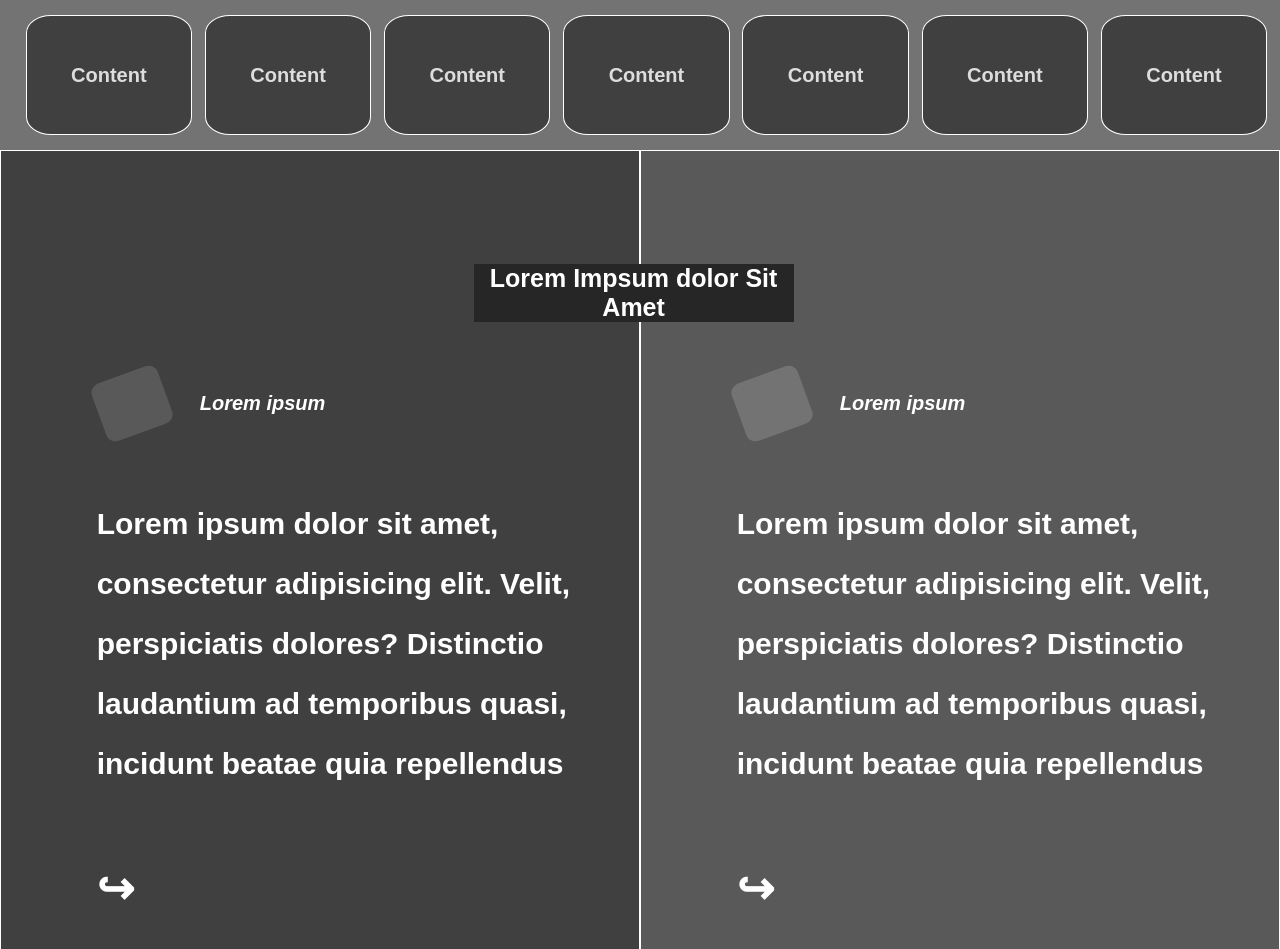
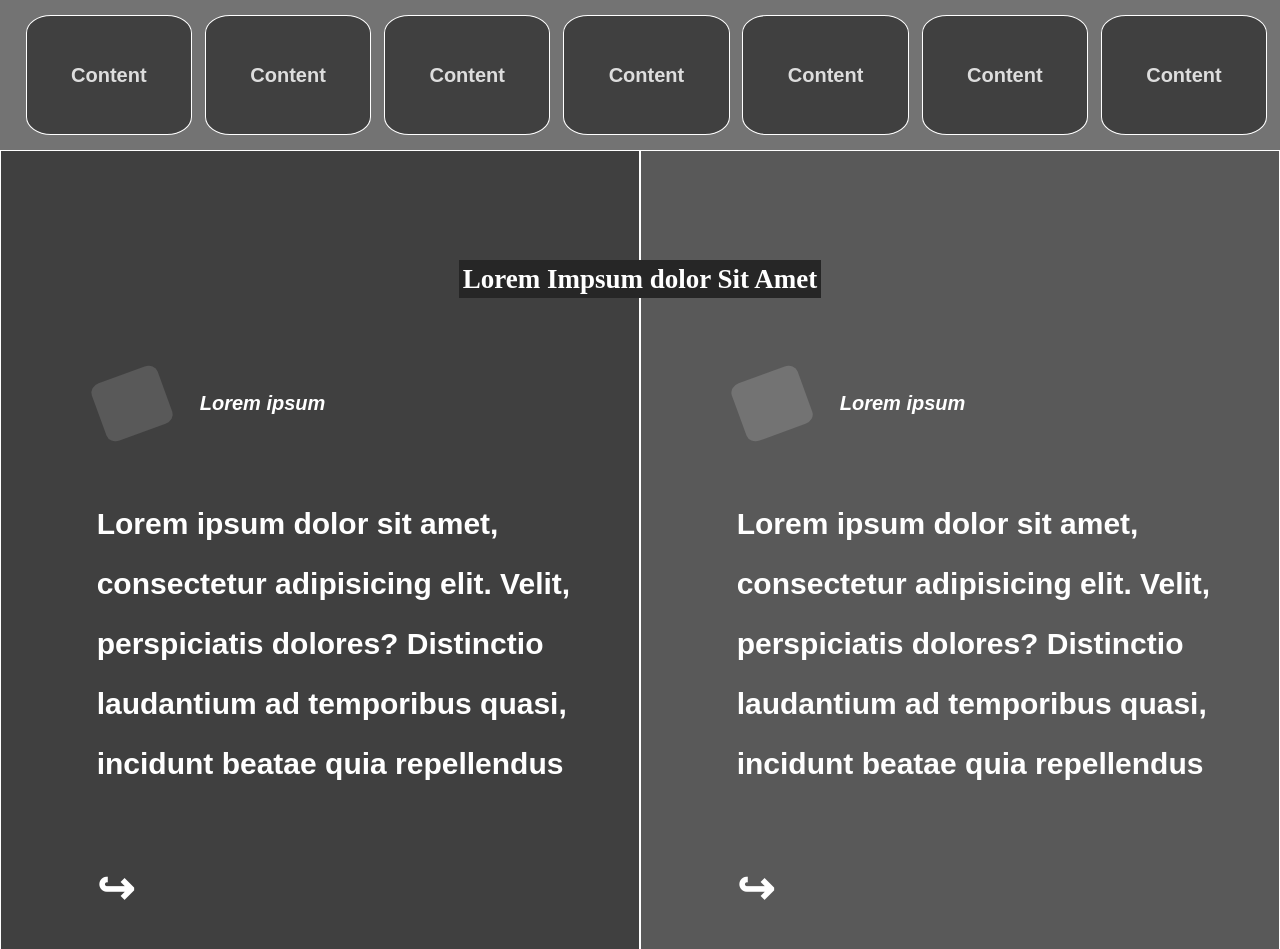
Before and after one commit to Psiale/smashing-magazine-clone, a plain HTML site: page index.html in a window 1280 px wide. Shown: the top 949 px of the page. Drawn offline with Linux system fonts and the light colour scheme; a web font is replaced by a local one.

Commit message:
changed the main title to be a span element

```diff
--- a/index.html
+++ b/index.html
@@ -28,7 +28,7 @@
     <main>
 
       <div class="  principal-title-container">
-        <h2 class=" gray-1 principal-title white">Lorem Impsum dolor Sit Amet</h2>
+        <span class=" gray-1 principal-title white">Lorem Impsum dolor Sit Amet</span>
       </div>
       <div class="flex-main-articles-parent" >
         <article class="  general-border main-articles-container">
@@ -145,8 +145,8 @@
                                elit. Velit, perspiciatis dolores? Distinctio laudantium ad temporibus
                                 quasi, incidunt beatae quia repellendus voluptates ipsum eos fugiat
                                 non deserunt nobis molestias dolor blanditiis.</h3>
-                    <div class="main-margin article-text">
-                          <h1 class="white">&#x21AA;</h1>
+                    <div class="main-margin article-text ">
+                          <h1 class="white arrow-container">&#x21AA;</h1>
                     </div>
               </article>
 
--- a/styles/style.css
+++ b/styles/style.css
@@ -62,16 +62,18 @@ h2 {
 }
 
 .principal-title{
-  font-size: 25px;
-  text-align: center;
+  font-size: 27px;
+  font-weight: bold;
+  padding: 1%;
 }
 
 .principal-title-container{
   display: inline-block;
-  width: 25%;
+  text-align: center;
+  width: 32%;
   position: absolute;
   top: 33%;
-  left: 37%;
+  left: 34%;
 }
 
 .nav-child {
@@ -174,10 +176,16 @@ h2 {
   transform: scale(1.1);
 }
 
+/* .arrow-container {
+  width: 10%;
+  height: 10%;
+  background-color: #262626;
+}
+
 .related-article-header {
   text-decoration: underline;
   font-size: 25px;
-}
+} */
 /* Mohamed Sabry 5:24 PM
 .arrow {
   display: block;
```
